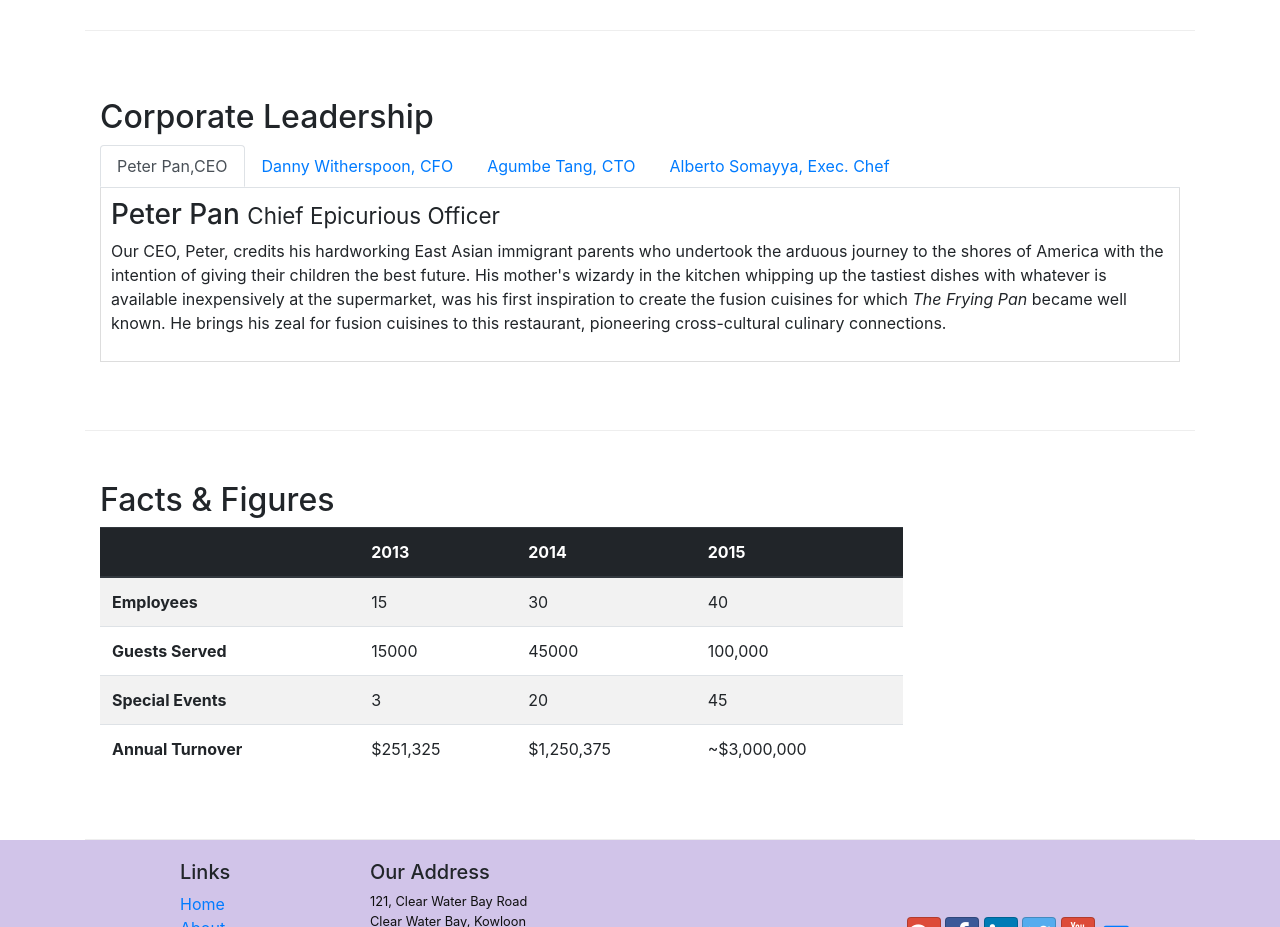
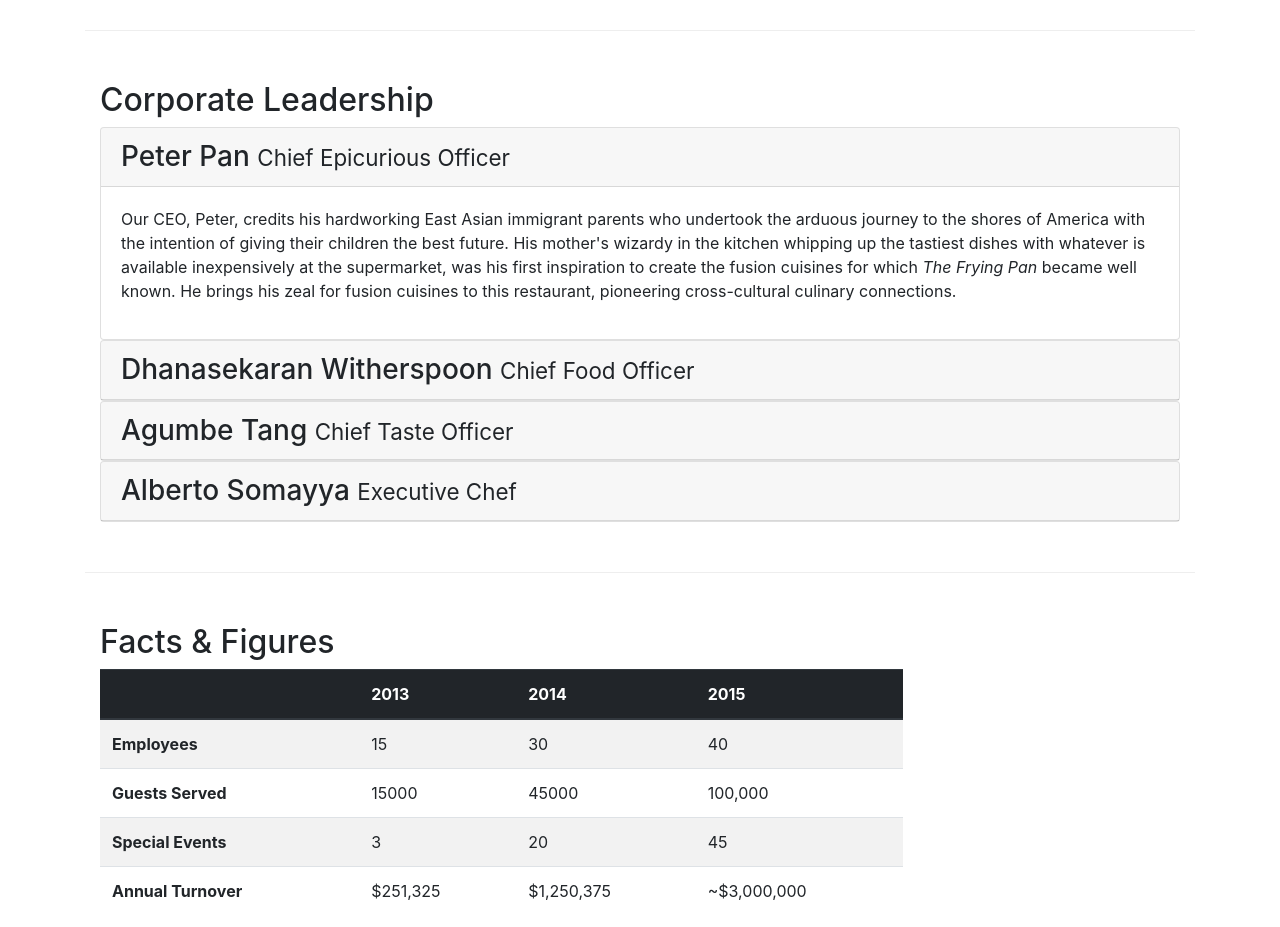
Before and after one commit to kram-iv/coursera-week3-bs4, a website: page aboutus.html in a window 1280 px wide. Shown: the part 920-1847 px from the top of the page. Drawn offline with nearby package versions, Linux system fonts and the light colour scheme.

Commit message:
Accordion

```diff
--- a/aboutus.html
+++ b/aboutus.html
@@ -104,38 +104,69 @@
         <div class="row row-content align-items-center">
             <div class="col-12">
                 <h2>Corporate Leadership</h2>
-                <ul class="nav nav-tabs">
-                    <li>
-                        <a class="nav-link active" href="#peter" role="tab" data-toggle="tab"> Peter Pan,CEO</a>
-                    </li>
-                    <li class="nav-item">
-                        <a class="nav-link" href="#danny" role="tab" data-toggle="tab">Danny Witherspoon, CFO</a>
-                    </li>
-                    <li class="nav-item">
-                        <a class="nav-link" href="#agumbe"role="tab" data-toggle="tab">Agumbe Tang, CTO</a>
-                    </li>
-                    <li class="nav-item">
-                        <a class="nav-link" href="#alberto" role="tab" data-toggle="tab">Alberto Somayya, Exec. Chef</a>
-                    </li>
-                </ul>
 
-                <div class="tab-content">
-                    <div role="tabpanel" class="tab-pane fade show active" id="peter">
-                        <h3>Peter Pan <small>Chief Epicurious Officer</small></h3>
-                        <p class="d-none d-sm-block">Our CEO, Peter, credits his hardworking East Asian immigrant parents who undertook the arduous journey to the shores of America with the intention of giving their children the best future. His mother's wizardy in the kitchen whipping up the tastiest dishes with whatever is available inexpensively at the supermarket, was his first inspiration to create the fusion cuisines for which <em>The Frying Pan</em> became well known. He brings his zeal for fusion cuisines to this restaurant, pioneering cross-cultural culinary connections.</p>
+                <div id="accordion">
+                    <div class="card">
+                        <div class="card-header" role="tab" id="peterhead">
+                            <h3 class="mb-0">
+                                <a data-toggle="collapse" data-target="#peter">
+                                    Peter Pan <small>Chief Epicurious Officer</small>
+                                </a>
+                            </h3>
+                        </div>
+                        <div class="collapse show" id="peter" data-parent="#accordion">
+                            <div class="card-body">
+                                <p class="d-none d-sm-block">Our CEO, Peter, credits his hardworking East Asian immigrant parents who undertook the arduous journey to the shores of America with the intention of giving their children the best future. His mother's wizardy in the kitchen whipping up the tastiest dishes with whatever is available inexpensively at the supermarket, was his first inspiration to create the fusion cuisines for which <em>The Frying Pan</em> became well known. He brings his zeal for fusion cuisines to this restaurant, pioneering cross-cultural culinary connections.</p>
+                            </div>
+                        </div>
                     </div>
-                    <div role="tabpanel" class="tab-pane fade" id="danny">
-                        <h3>Dhanasekaran Witherspoon <small>Chief Food Officer</small></h3>
-                        <p class="d-none d-sm-block">Our CFO, Danny, as he is affectionately referred to by his colleagues, comes from a long established family tradition in farming and produce. His experiences growing up on a farm in the Australian outback gave him great appreciation for varieties of food sources. As he puts it in his own words, <em>Everything that runs, wins, and everything that stays, pays!</em></p>
+
+
+                    <div class="card">
+                        <div class="card-header" role="tab" id="dannyhead">
+                            <h3 class="mb-0">
+                                <a class="collapsed" data-toggle="collapse" data-target="#danny">
+                                        Dhanasekaran Witherspoon <small>Chief Food Officer</small>
+                                </a>
+                            </h3>
+                        </div>
+                        <div class="collapse" id="danny" data-parent="#accordion">
+                            <div class="card-body">
+                                    <p class="d-none d-sm-block">Our CFO, Danny, as he is affectionately referred to by his colleagues, comes from a long established family tradition in farming and produce. His experiences growing up on a farm in the Australian outback gave him great appreciation for varieties of food sources. As he puts it in his own words, <em>Everything that runs, wins, and everything that stays, pays!</em></p>
+                            </div>
+                        </div>
                     </div>
-                    <div role="tabpanel" class="tab-pane fade" id="agumbe">
-                        <h3>Agumbe Tang <small>Chief Taste Officer</small></h3>
-                        <p class="d-none d-sm-block">Blessed with the most discerning gustatory sense, Agumbe, our CTO, personally ensures that every dish that we serve meets his exacting tastes. Our chefs dread the tongue lashing that ensues if their dish does not meet his exacting standards. He lives by his motto, <em>You click only if you survive my lick.</em></p>
+
+                    <div class="card">
+                            <div class="card-header" role="tab" id="agumbehead">
+                            <h3 class="mb-0">
+                                <a class="collapsed" data-toggle="collapse" data-target="#agumbe">
+                                Agumbe Tang <small>Chief Taste Officer</small>
+                                </a>
+                            </h3>
+                        </div>
+                        <div class="collapse" id="agumbe" data-parent="#accordion">
+                            <div class="card-body">
+                                <p class="d-none d-sm-block">Blessed with the most discerning gustatory sense, Agumbe, our CTO, personally ensures that every dish that we serve meets his exacting tastes. Our chefs dread the tongue lashing that ensues if their dish does not meet his exacting standards. He lives by his motto, <em>You click only if you survive my lick.</em></p>
+                            </div>
+                        </div>
                     </div>
-                    <div role="tabpanel" class="tab-pane fade" id="alberto">
-                        <h3>Alberto Somayya <small>Executive Chef</small></h3>
-                        <p class="d-none d-sm-block">Award winning three-star Michelin chef with wide International experience having worked closely with whos-who in the culinary world, he specializes in creating mouthwatering Indo-Italian fusion experiences. He says, <em>Put together the cuisines from the two craziest cultures, and you get a winning hit! Amma Mia!</em></p>
+
+                    <div class="card">
+                            <div class="card-header" role="tab" id="albertohead">
+                            <h3 class="mb-0">
+                                <a class="collapsed" data-toggle="collapse" data-target="#alberto">
+                                Alberto Somayya <small>Executive Chef</small>
+                                </a>
+                            </h3>
+                        </div>
+                        <div class="collapse" id="alberto" data-parent="#accordion">
+                            <div class="card-body">
+                                <p class="d-none d-sm-block">Award winning three-star Michelin chef with wide International experience having worked closely with whos-who in the culinary world, he specializes in creating mouthwatering Indo-Italian fusion experiences. He says, <em>Put together the cuisines from the two craziest cultures, and you get a winning hit! Amma Mia!</em></p>
+                            </div>
+                        </div>
                     </div>
+
                 </div>
             </div>
        </div>
```
